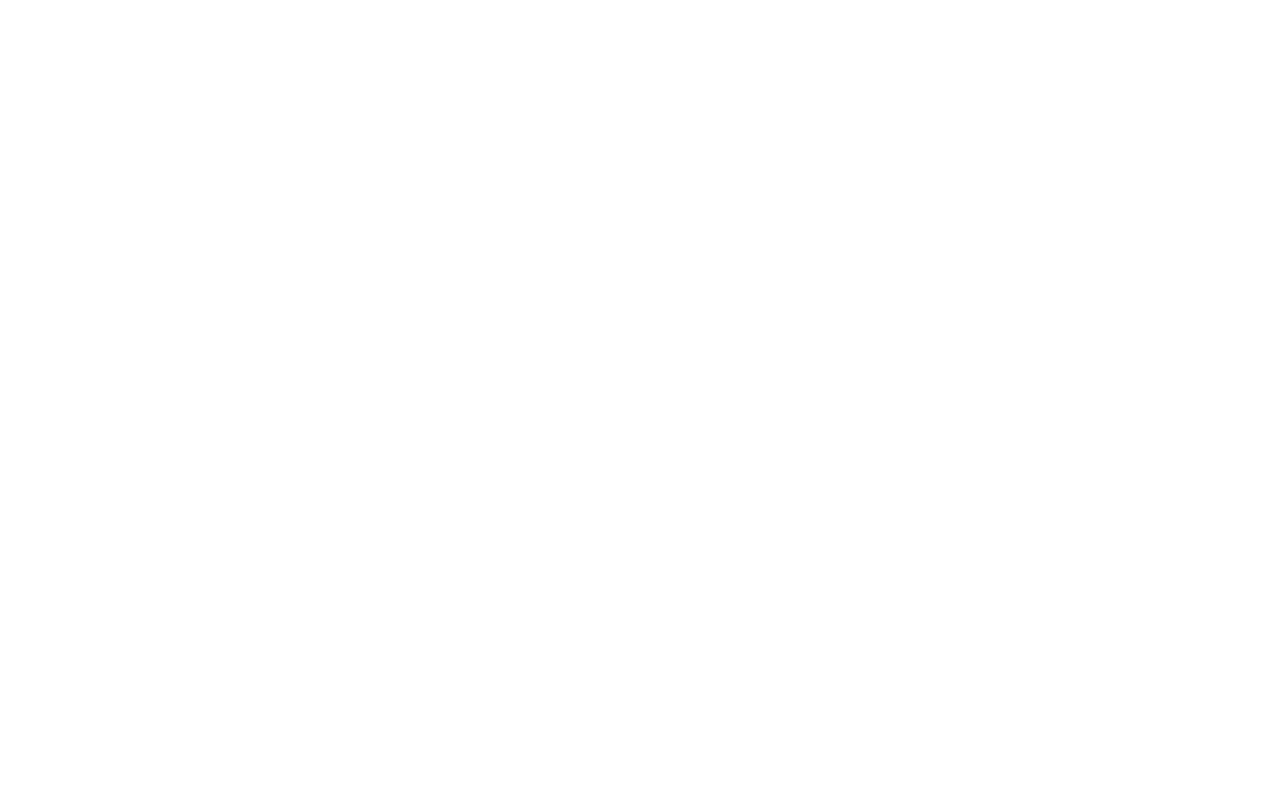
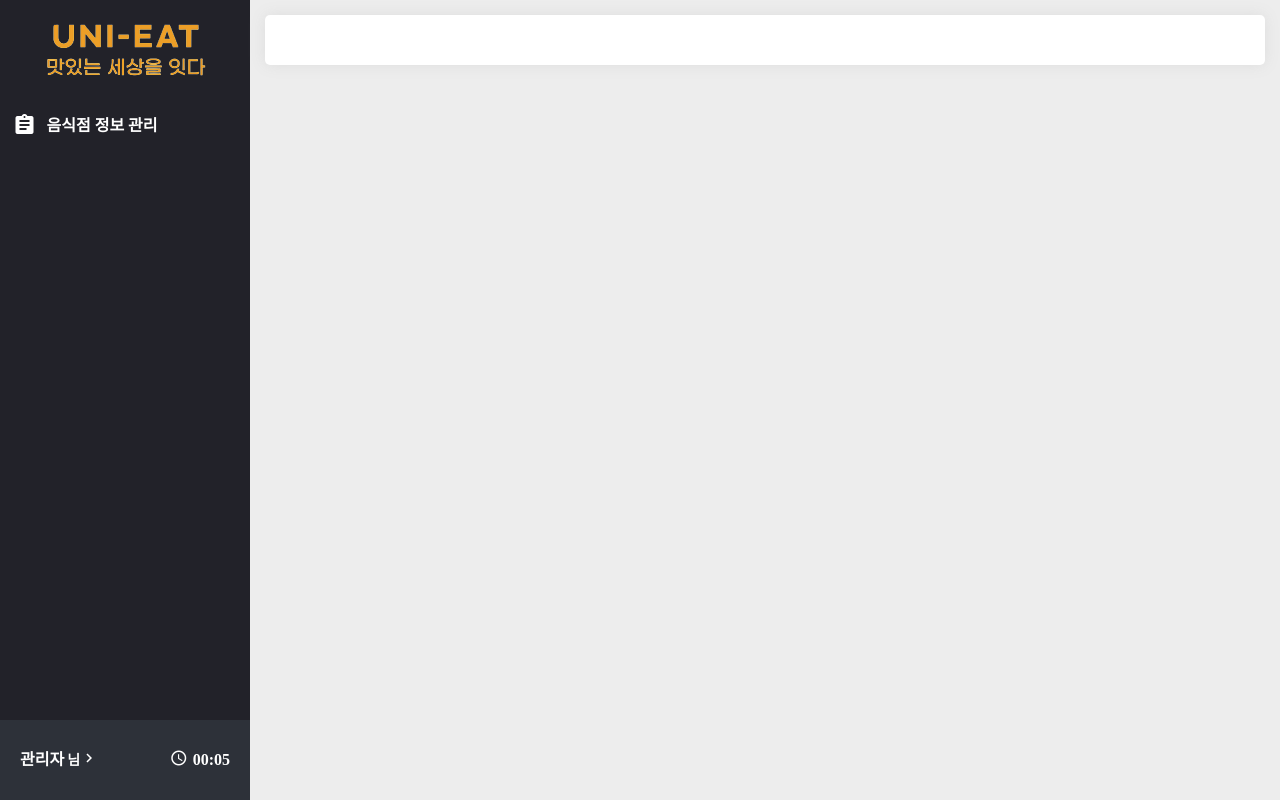
Before and after one commit to FooRun-EatDa/unieat-admin, a React (Create React App) app: page / in a window 1280 px wide. Built offline with nearby package versions, Linux system fonts and the light colour scheme.

Commit message:
feat : 페이지 레이아웃 구성

```diff
--- a/public/index.html
+++ b/public/index.html
@@ -10,6 +10,7 @@
       content="Web site created using create-react-app"
     />
     <link rel="apple-touch-icon" href="%PUBLIC_URL%/logo.png" />
+    <link href="https://fonts.googleapis.com/icon?family=Material+Icons" rel="stylesheet">
     <title>React App</title>
   </head>
   <body>
--- a/src/App.scss
+++ b/src/App.scss
@@ -1,4 +1,6 @@
+@import "Global";
 
 .app {
-
+  display: flex;
+  flex-wrap: nowrap;
 }
--- a/src/App.tsx
+++ b/src/App.tsx
@@ -1,9 +1,18 @@
 import React from 'react';
 import './App.scss';
+import SideBar from "./component/Sidebar/SideBar";
+import { Route, Routes } from "react-router-dom";
+import Login from "./pages/login/Login";
+import RestaurantList from "./pages/restaurant/RestaurantList";
 
 const App = () => {
   return (
     <div className="app">
+      <SideBar />
+      <Routes>
+        {/*<Route path={'/login'} element={<Login />}/>*/}
+        <Route path={'/'} element={<RestaurantList />}/>
+      </Routes>
     </div>
   );
 }
--- a/src/index.tsx
+++ b/src/index.tsx
@@ -3,11 +3,14 @@ import ReactDOM from 'react-dom';
 import App from './App';
 import reportWebVitals from './reportWebVitals';
 import { Reset } from 'styled-reset'
+import { BrowserRouter } from "react-router-dom";
 
 ReactDOM.render(
   <React.StrictMode>
-    <Reset />
-    <App />
+    <BrowserRouter>
+      <Reset />
+      <App />
+    </BrowserRouter>
   </React.StrictMode>,
   document.getElementById('root')
 );
--- /dev/null
+++ b/src/pages/login/Login.tsx
@@ -0,0 +1,14 @@
+import React from "react";
+import PageTemplate from "../../component/PageTemplate/PageTemplate";
+
+const Login = () => {
+  return (
+    <PageTemplate>
+      <div className={"container"}>
+
+      </div>
+    </PageTemplate>
+  )
+}
+
+export default Login
--- /dev/null
+++ b/src/pages/restaurant/RestaurantList.tsx
@@ -0,0 +1,14 @@
+import React from "react";
+import PageTemplate from "../../component/PageTemplate/PageTemplate";
+
+const RestaurantList = () => {
+  return (
+    <PageTemplate>
+      <div className={"container"}>
+
+      </div>
+    </PageTemplate>
+  )
+}
+
+export default RestaurantList;
```
Also changed, not shown: public/brand.png (added).
